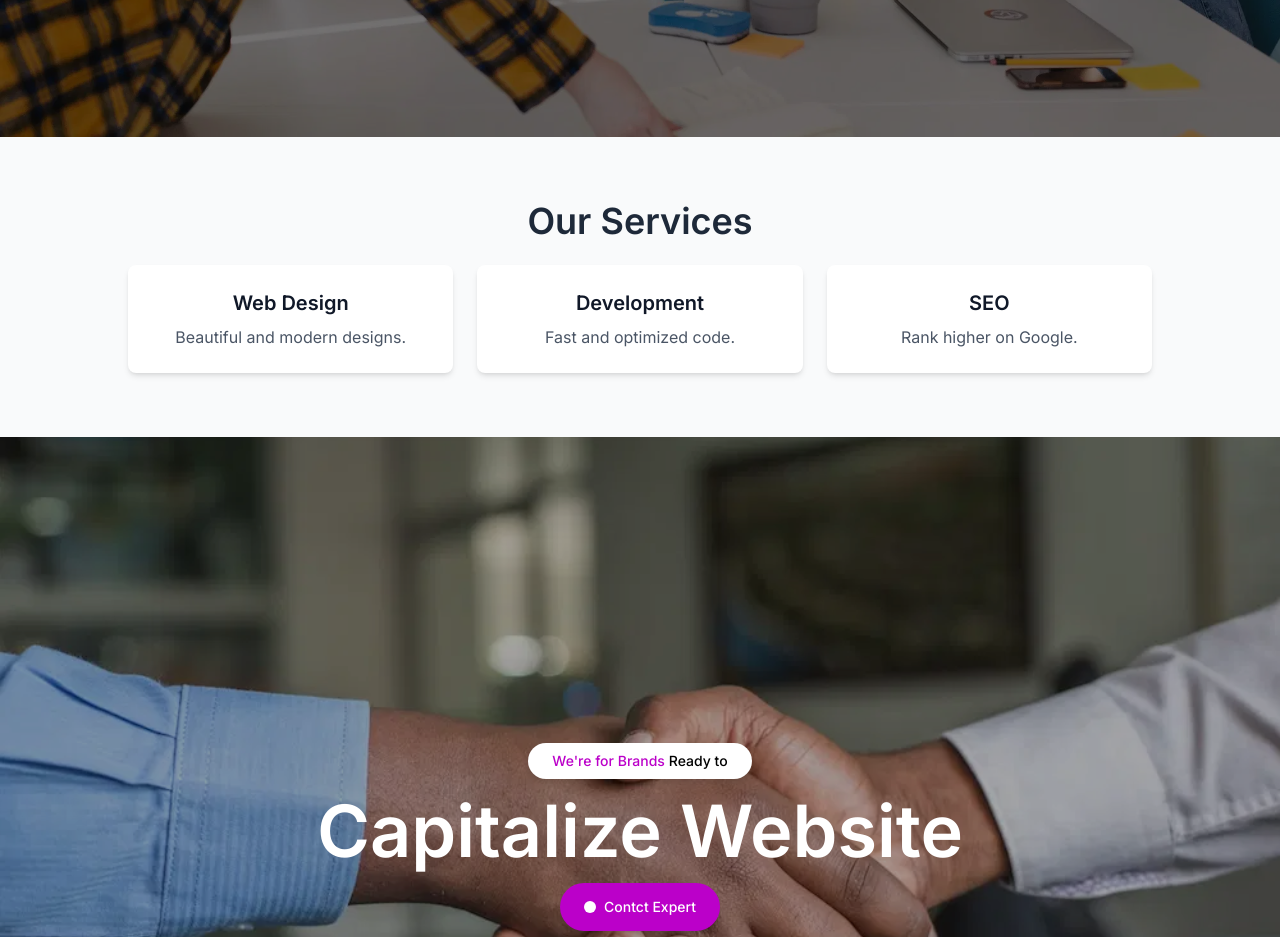
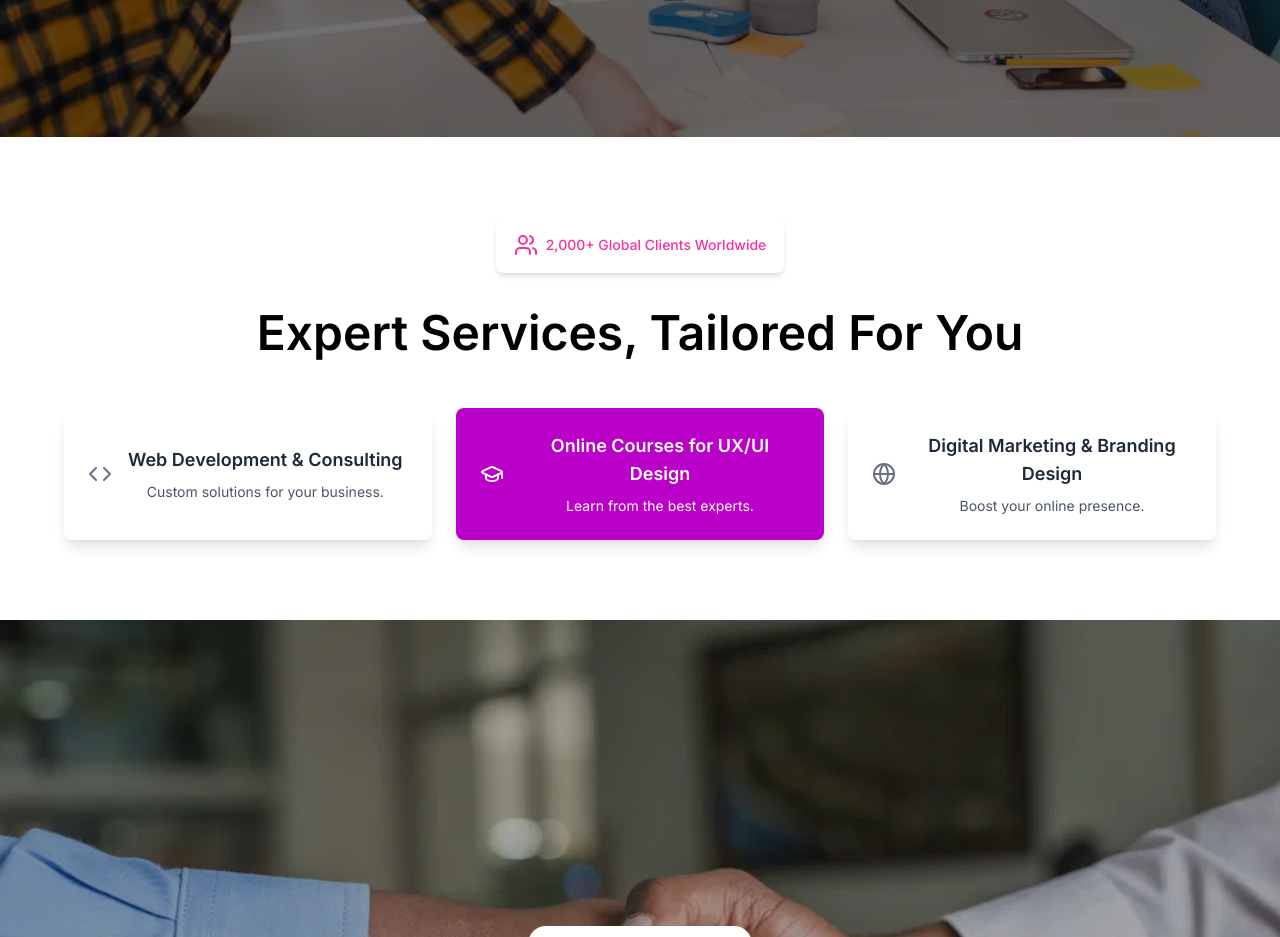
Before and after one commit to ko-source/plum-consulting, a React (Vite) app: page / in a window 1280 px wide. Shown: the part 780-1717 px from the top of the page. Built offline with nearby package versions, Linux system fonts and the light colour scheme.

Commit message:
service section

```diff
--- a/src/Sections/Home/Services.jsx
+++ b/src/Sections/Home/Services.jsx
@@ -1,50 +1,89 @@
 import { motion } from "framer-motion";
+import { Code, GraduationCap, Globe, Users } from "lucide-react";
+export default function Services() {
+  const services = [
+    {
+      title: "Web Development & Consulting",
+      description: "Custom solutions for your business.",
+      iconName: "Code",
+      isPurple: false,
+    },
+    {
+      title: "Online Courses for UX/UI Design",
+      description: "Learn from the best experts.",
+      iconName: "GraduationCap",
+      isPurple: true,
+    },
+    {
+      title: "Digital Marketing & Branding Design",
+      description: "Boost your online presence.",
+      iconName: "Globe",
+      isPurple: false,
+    },
+  ];
+  const IconComponent = ({ iconName }) => {
+  const iconMap = {
+    Code: <Code className="w-6 h-6 text-gray-500" />,
+    GraduationCap: <GraduationCap className="w-6 h-6 text-white" />,
+    Globe: <Globe className="w-6 h-6 text-gray-500" />,
+    Users: <Users className="w-6 h-6 text-pink-500" />,
+  };
 
-export default function Services() {
+  const Icon = iconMap[iconName] || <Code className="w-6 h-6 text-gray-500" />;
+  return <div >{Icon}</div>;
+};
+
   return (
-    <section id="services" className="py-16 bg-gray-50 text-center">
+    <section id="services" className="py-20 bg-white text-center relative">
+      {/* Header with Client Count */}
+      <motion.div
+        initial={{ opacity: 0, y: -50 }}
+        animate={{ opacity: 1, y: 0 }}
+        transition={{ duration: 0.8, delay: 0.2 }}
+        className="flex items-center justify-center bg-white rounded-lg shadow-md p-4 mb-8 w-72 mx-auto"
+      >
+        <div className="flex items-center space-x-2">
+          <IconComponent iconName="Users" />
+          <span className="text-pink-500 text-sm font-medium">2,000+ Global Clients Worldwide</span>
+        </div>
+      </motion.div>
+
+
       <motion.h2
         initial={{ opacity: 0, y: 50 }}
         whileInView={{ opacity: 1, y: 0 }}
         viewport={{ once: true }}
-        transition={{ duration: 0.7 }}
-        className="text-4xl font-bold text-gray-800 mb-6"
+        transition={{ duration: 0.7, delay: 0.4 }}
+        className="mb-12 heading-title"
       >
-        Our Services
+        Expert Services, Tailored For You
       </motion.h2>
-      <div className="grid grid-cols-1 md:grid-cols-3 gap-6 max-w-5xl mx-auto">
-        <motion.div
-          initial={{ opacity: 0, y: 50 }}
-          whileInView={{ opacity: 1, y: 0 }}
-          viewport={{ once: true }}
-          transition={{ delay: 0.2 }}
-          className="bg-white p-6 shadow-md rounded-lg hover:shadow-xl"
-        >
-          <h3 className="text-xl font-semibold">Web Design</h3>
-          <p className="mt-2 text-gray-600">Beautiful and modern designs.</p>
-        </motion.div>
 
-        <motion.div
-          initial={{ opacity: 0, y: 50 }}
-          whileInView={{ opacity: 1, y: 0 }}
-          viewport={{ once: true }}
-          transition={{ delay: 0.4 }}
-          className="bg-white p-6 shadow-md rounded-lg hover:shadow-xl"
-        >
-          <h3 className="text-xl font-semibold">Development</h3>
-          <p className="mt-2 text-gray-600">Fast and optimized code.</p>
-        </motion.div>
 
-        <motion.div
-          initial={{ opacity: 0, y: 50 }}
-          whileInView={{ opacity: 1, y: 0 }}
-          viewport={{ once: true }}
-          transition={{ delay: 0.6 }}
-          className="bg-white p-6 shadow-md rounded-lg hover:shadow-xl"
-        >
-          <h3 className="text-xl font-semibold">SEO</h3>
-          <p className="mt-2 text-gray-600">Rank higher on Google.</p>
-        </motion.div>
+      <div className="grid grid-cols-1 md:grid-cols-3 gap-6 max-w-6xl mx-auto">
+        {services.map((service, index) => (
+          <motion.div
+            key={index}
+            initial={{ opacity: 0, scale: 0.9 }}
+            whileInView={{ opacity: 1, scale: 1 }}
+            viewport={{ once: true }}
+            transition={{ duration: 0.6, delay: 0.6 + index * 0.2 }}
+            className={`bg-white p-6 rounded-lg shadow-lg hover:shadow-xl transition-all duration-300 flex items-center ${service.isPurple ? "bg-purple-600" : ""}`}
+            style={service.isPurple ? { backgroundColor: "#BB00C9" } : {}}
+          >
+            <div className="mr-4">
+              <IconComponent iconName={service.iconName} />
+            </div>
+            <div>
+              <h3 className={`text-lg font-semibold ${service.isPurple ? "text-white" : "text-gray-800"}`}>
+                {service.title}
+              </h3>
+              <p className={`mt-2 text-sm ${service.isPurple ? "text-white" : "text-gray-600"}`}>
+                {service.description}
+              </p>
+            </div>
+          </motion.div>
+        ))}
       </div>
     </section>
   );
--- a/src/index.css
+++ b/src/index.css
@@ -7,3 +7,12 @@ body {
  font-family: Inter, sans-serif;
 }
 @custom-variant dark (&:where(.dark, .dark *));
+
+
+.heading-title{
+    font-family: "Inter", Sans-serif;
+    font-size: 3rem;
+    font-weight: 700;
+    line-height: 55px;
+    color: #000000;
+}
```
